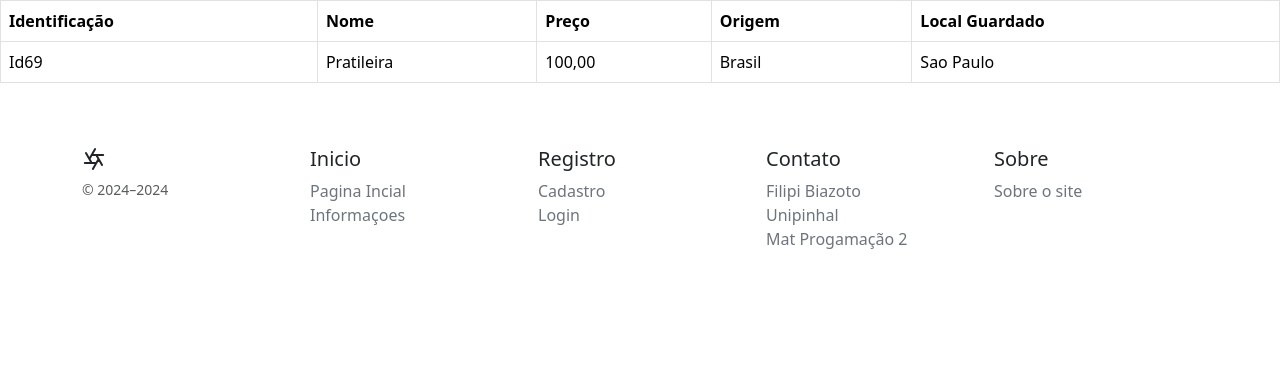
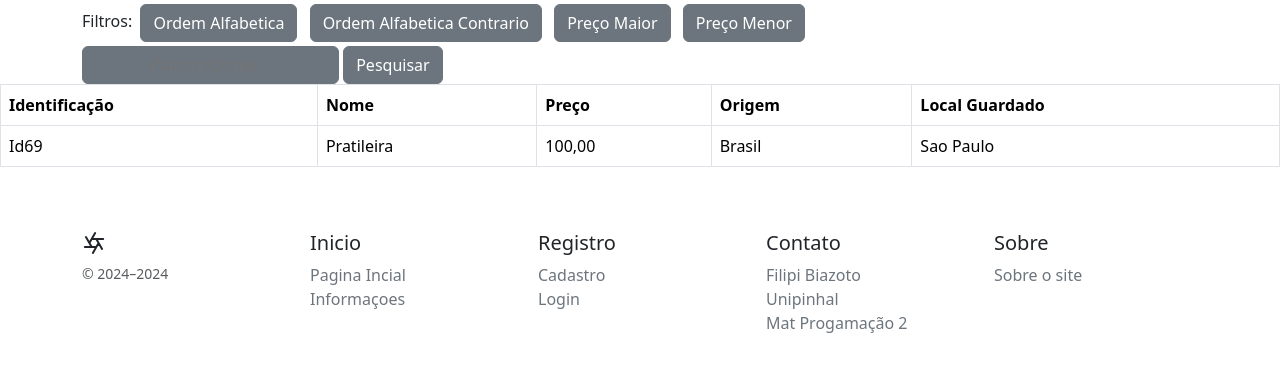
Before and after one commit to FilipiBiazoto/Site-Banco-de-Dados-de-Produtos, a PHP site: page /lista.php in a window 1280 px wide. Shown: the part 61-433 px from the top of the page. Run offline with PHP 8.4, Linux system fonts and the light colour scheme; a user stored in the database is signed in; data comes from the database, SQL or seed files in the repository; some libraries are stand-ins or nearby versions.

Commit message:
at 09-05-24

```diff
--- a/contato.php
+++ b/contato.php
@@ -6,6 +6,7 @@
     <title>Contato</title>
 </head>
 <body>
-
+    <h2>Filipi Biazoto</h2>
+    <h2>(19)992276423</h2>
 </body>
 </html>
--- a/lista.php
+++ b/lista.php
@@ -32,9 +32,33 @@ if ($conn->connect_error) {
   die("Connection failed: " . $conn->connect_error);
 }
 
-$sql = "SELECT * FROM tp_produtos ORDER BY id DESC ";
+$sql = " ";
+if ($_SERVER["REQUEST_METHOD"] == "POST") {
+    if(isset($_POST["btnordemAZ"])){
+      $sql = "SELECT * FROM tp_produtos ORDER BY nome";
+    }
+    if(isset($_POST["btnordemZA"])){
+      $sql = "SELECT * FROM tp_produtos ORDER BY nome DESC";
+    }
+    if(isset($_POST["precoMa"])){
+      $sql = "SELECT * FROM tp_produtos ORDER BY preco DESC";
+    }
+    if(isset($_POST["precoMe"])){
+      $sql = "SELECT * FROM tp_produtos ORDER BY preco";
+    }
+    if(isset($_POST["buscar"])){
+      if(!empty($_POST["busca"])){
+        $palavra = $_POST["busca"];
+        $sql = "SELECT * FROM tp_produtos WHERE nome LIKE '%$palavra%' ORDER BY nome";
+      }
+      else {
+        $sql = "SELECT * FROM tp_produtos ORDER BY id DESC ";
+      }
+    }
+}else {
+  $sql = "SELECT * FROM tp_produtos ORDER BY id DESC ";
+}
 $result = $conn->query($sql);
-
 ?>
 
 
@@ -56,6 +80,16 @@ $result = $conn->query($sql);
   </div>
 </nav>
 
+<div class="container">
+<form method="post" action="<?php echo htmlspecialchars($_SERVER["PHP_SELF"]);?>">
+  Filtros: <input class="btn btn-secondary m-1" type="submit" name="btnordemAZ" value="Ordem Alfabetica">
+  <input class="btn btn-secondary m-1" type="submit" name="btnordemZA" value="Ordem Alfabetica Contrario">
+  <input class="btn btn-secondary m-1" type="submit" name="precoMa" value="Preço Maior">
+  <input class="btn btn-secondary m-1" type="submit" name="precoMe" value="Preço Menor">
+  &nbsp&nbsp&nbsp&nbsp&nbsp&nbsp&nbsp&nbsp&nbsp&nbsp&nbsp&nbsp&nbsp&nbsp&nbsp&nbsp&nbsp&nbsp&nbsp&nbsp&nbsp&nbsp&nbsp&nbsp&nbsp&nbsp&nbsp&nbsp&nbsp&nbsp&nbsp&nbsp&nbsp&nbsp&nbsp&nbsp&nbsp&nbsp&nbsp&nbsp&nbsp&nbsp&nbsp&nbsp&nbsp&nbsp&nbsp&nbsp&nbsp&nbsp&nbsp&nbsp&nbsp&nbsp&nbsp&nbsp&nbsp&nbsp&nbsp&nbsp
+  <input class="btn btn-secondary" type="search" name="busca" placeholder="Palavra Chave"> <input class="btn btn-secondary" type="submit" name="buscar" value="Pesquisar">
+</form>
+</div>
 
 <table class="table table-hover table-bordered">
   <thead class="thead-dark">
--- a/sobre.php
+++ b/sobre.php
@@ -6,6 +6,6 @@
     <title>Sobre</title>
 </head>
 <body>
-
+    <H2>Site criado para trabalho em aula na Unipinhal</H2>
 </body>
 </html>
```
